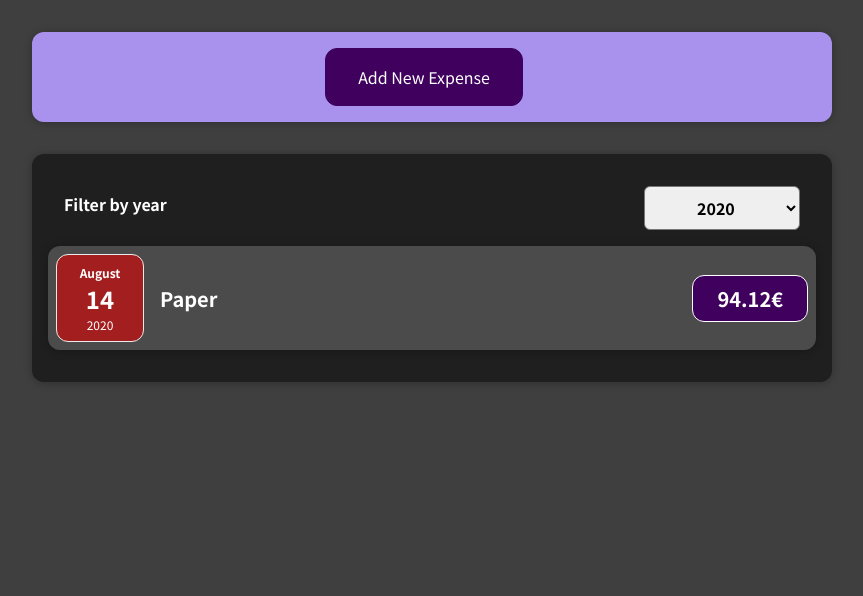
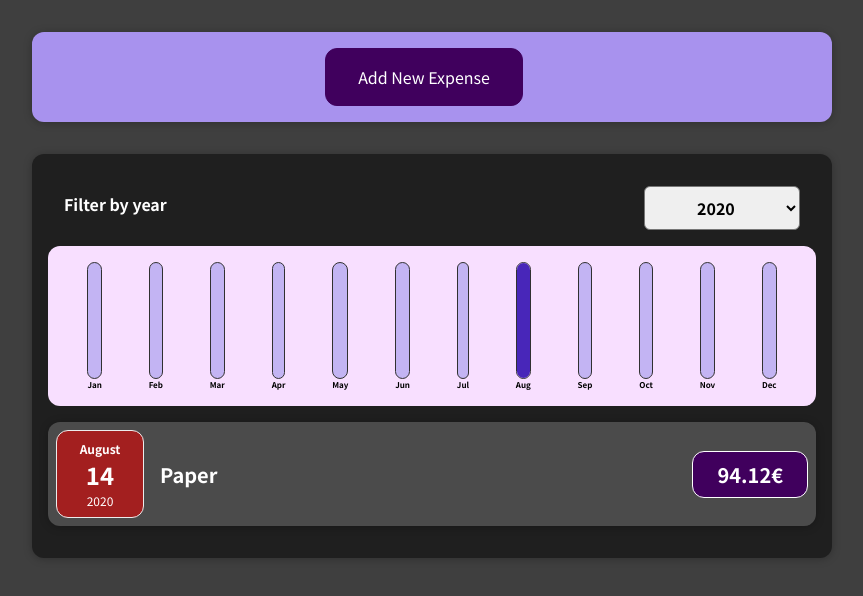
Before and after one commit to Sistemshdortiz/ExpensesApp, a React (Create React App) app: page / in a window 1280 px wide. Shown: the top 596 px of the page, without its empty margins (208-1071 px from the left). Built offline with nearby package versions, Linux system fonts and the light colour scheme.

Commit message:
last commit

```diff
--- a/src/components/Chart/Chart.js
+++ b/src/components/Chart/Chart.js
@@ -8,12 +8,13 @@ const Chart = props => {
     const totalMaximum = Math.max(...dataPointValues);
 
     return <div className="chart">
-        {props.dataPoints.map(dataPoint =>
+        {props.dataPoints.map((dataPoint) =>(
             <ChartBar
                 value={dataPoint.value}
-                maxvalue={totalMaximum}
+                maxValue={totalMaximum}
                 label={dataPoint.label}
-                key={dataPoint.label} />)}
+                key={dataPoint.label} />
+                ))}
     </div>
 };
 
--- a/src/components/Chart/ChartBar.js
+++ b/src/components/Chart/ChartBar.js
@@ -6,12 +6,12 @@ const ChartBar = props => {
 
     let barFillHeight = '0%';
 
-    if(props.max>0){
-        barFillHeight= Math.round((props.value/props.maxValue)*100) +'%';
+    if (props.maxValue > 0) {
+        barFillHeight = Math.round((props.value / props.maxValue) * 100) + '%';
     }
     return <div className='chart-bar'>
         <div className='chart-bar__inner'>
-            <div className='chart-bar__fill' style={{height:barFillHeight}}></div>
+            <div className='chart-bar__fill' style={{ height: barFillHeight }}></div>
         </div>
         <div className='chart-bar__label'>{props.label}</div>
     </div>
--- a/src/components/Expenses/Expense.js
+++ b/src/components/Expenses/Expense.js
@@ -2,7 +2,8 @@ import React, { useState } from 'react';
 import Card from '../UI/Card'
 import './Expense.css'
 import ExpensesFilter from '../Filter/ExpensesFilter';
-import ExpensesList from "./ExpensesList"
+import ExpensesList from "./ExpensesList";
+import ExpensesChart from './ExpensesChart';
 
 const Expense = (props) => {
 
@@ -24,7 +25,8 @@ const Expense = (props) => {
                     selected={filteredYear}
                     onChangeFilter={filterChangeHandler}
                 />
-                    <ExpensesList items={filteredExpenses}/>
+                <ExpensesChart expenses={filteredExpenses} />
+                <ExpensesList items={filteredExpenses} />
             </Card>
         </div>)
 
--- a/src/components/Expenses/ExpensesChart.js
+++ b/src/components/Expenses/ExpensesChart.js
@@ -3,25 +3,27 @@ import React from "react";
 import Chart from './../Chart/Chart'
 
 const ExpensesChart = props => {
-const chartDataPoints =[
-    {label: 'Jan', value: 0},
-    {label: 'Feb', value: 0},
-    {label: 'Mar', value: 0},
-    {label: 'Apr', value: 0},
-    {label: 'May', value: 0},
-    {label: 'Jun', value: 0},
-    {label: 'Jul', value: 0},
-    {label: 'Aug', value: 0},
-    {label: 'Sep', value: 0},
-    {label: 'Oct', value: 0},
-    {label: 'Nov', value: 0},
-    {label: 'Dec', value: 0},
-]
-for (const expense in props.expense){
-    const expenseMonth = expense.date.getMonth(); //starting at 0  => January => 0
-    chartDataPoints[expenseMonth].value += expense.amount;
-}
-    return <Chart dataPoints={chartDataPoints}/>
+    const chartDataPoints = [
+        { label: 'Jan', value: 0 },
+        { label: 'Feb', value: 0 },
+        { label: 'Mar', value: 0 },
+        { label: 'Apr', value: 0 },
+        { label: 'May', value: 0 },
+        { label: 'Jun', value: 0 },
+        { label: 'Jul', value: 0 },
+        { label: 'Aug', value: 0 },
+        { label: 'Sep', value: 0 },
+        { label: 'Oct', value: 0 },
+        { label: 'Nov', value: 0 },
+        { label: 'Dec', value: 0 },
+    ]
+
+    for (const expense of props.expenses) {
+        const expenseMonth = expense.date.getMonth(); //starting at 0  => January => 0
+        chartDataPoints[expenseMonth].value += expense.amount;
+    }
+
+    return <Chart dataPoints={chartDataPoints} />
 }
 
 export default ExpensesChart;
--- a/src/components/NewExpense/ExpenseForm.js
+++ b/src/components/NewExpense/ExpenseForm.js
@@ -44,7 +44,7 @@ const ExpenseForm = (props) => {
         event.preventDefault();
         const expenseData = {
             title: enteredTitle,
-            amount: enteredAmount,
+            amount: +enteredAmount,
             date: new Date(enteredDate)
         }
         props.onSaveExpenseData(expenseData);
```
Lines whose indentation alone changed are shown as unchanged.
